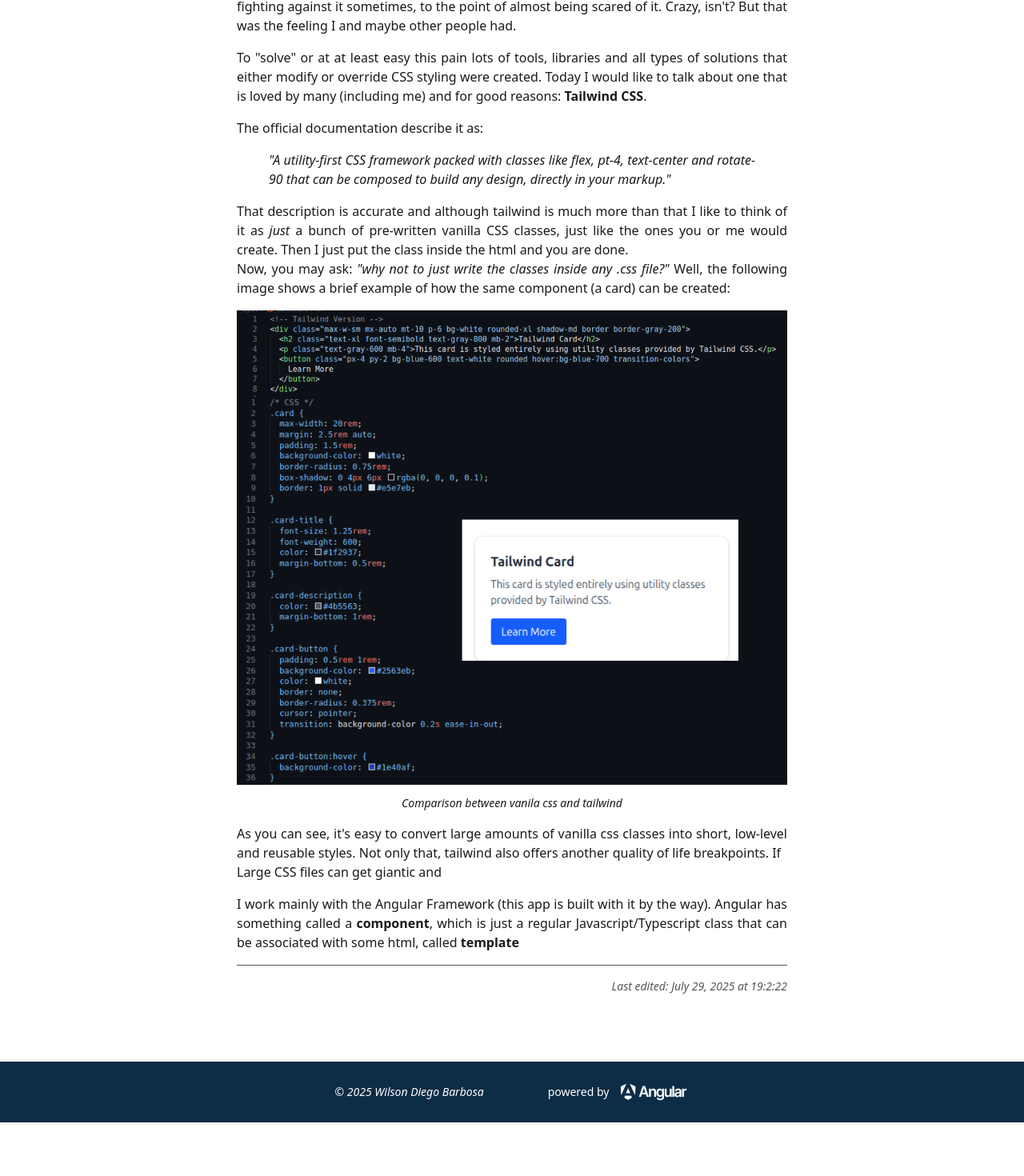
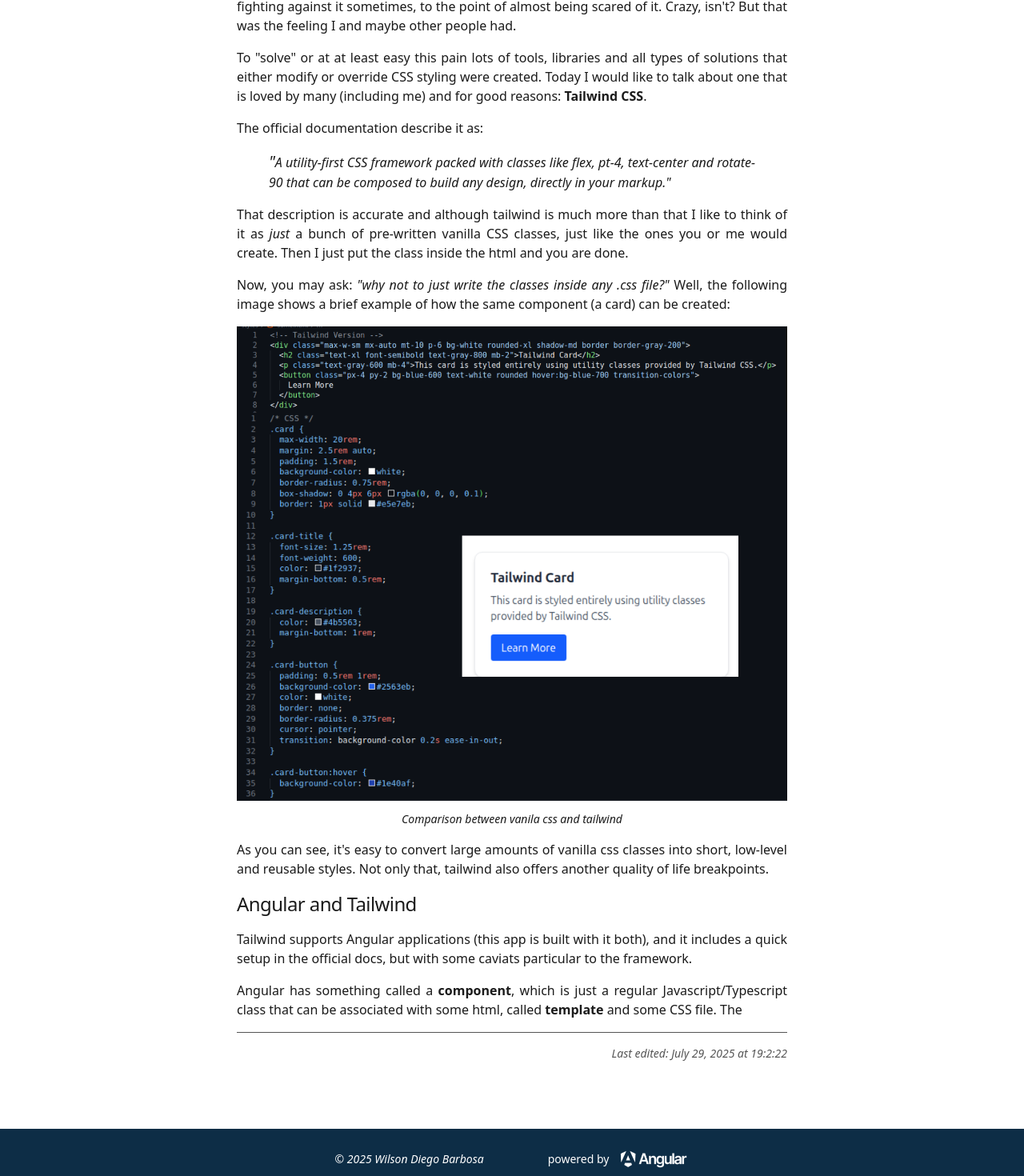
Before and after one commit to Wilson-Barbosa/my-page, an Angular app: page /blog/post-creator in a window 1280 px wide. Shown: the part 793-2263 px from the top of the page at 80% size. Before the commit the page ends 2196 px from the top, so only its background shows below. Built offline with nearby package versions, Linux system fonts and the light colour scheme.

Commit message:
wip: implementing blog feature
Add related posts section to BlogPostComponent. Add a comment to simpleBlogPostAssociator service.

```diff
--- a/src/app/blog/components/blog-post-creator/blog-post-creator.html
+++ b/src/app/blog/components/blog-post-creator/blog-post-creator.html
@@ -27,14 +27,14 @@
         </p>
 
         <p class="p-text italic mx-10">
-            "A utility-first CSS framework packed with classes like flex, pt-4, text-center and rotate-90 that can be composed to build any design, directly in your markup."
+            <span class="text-xl">"</span>A utility-first CSS framework packed with classes like flex, pt-4, text-center and rotate-90 that can be composed to build any design, directly in your markup."
         </p>
 
         <p class="p-text">
             That description is accurate and although tailwind is much more than that I like to think of it as <i>just</i> a bunch of pre-written vanilla CSS classes, just like the ones you or me would create. Then I just put the class inside the html and you are done.
         </p>
 
-        <p>
+        <p class="p-text">
             Now, you may ask: <i>"why not to just write the classes inside any .css file?"</i> Well, the following image shows a brief example of how the same component (a card) can be created:
         </p>
 
@@ -44,13 +44,19 @@
         </figure>
 
         <p class="p-text">
-            As you can see, it's easy to convert large amounts of vanilla css classes into short, low-level and reusable styles. Not only that, tailwind also offers another quality of life breakpoints. If
+            As you can see, it's easy to convert large amounts of vanilla css classes into short, low-level and reusable styles. Not only that, tailwind also offers another quality of life breakpoints.
         </p>
 
-        <p>Large CSS files can get giantic and</p>
+        <h3 class="header-4 mt-4">
+            Angular and Tailwind
+        </h3>
 
         <p class="p-text">
-            I work mainly with the Angular Framework (this app is built with it by the way). Angular has something called a <b>component</b>, which is just a regular Javascript/Typescript class that can be associated with some html, called <b>template</b>
+            Tailwind supports Angular applications (this app is built with it both), and it includes a quick setup in the official docs, but with some caviats particular to the framework.
+        </p>
+
+        <p class="p-text">
+            Angular has something called a <b>component</b>, which is just a regular Javascript/Typescript class that can be associated with some html, called <b>template</b> and some CSS file. The
         </p>
 
     </div>
--- a/src/app/blog/components/blog-post/blog-post.html
+++ b/src/app/blog/components/blog-post/blog-post.html
@@ -26,26 +26,25 @@
         {{ blogPost.lastUpdatedTimestampMiliseconds | fromUnixEpochMilisecondsToHourMinuteSecond }}
     </p>
 
-    <!-- Tags related to this post -->
-    <!-- <div class="mt-5">
-        <app-header label="Tags" [size]="4"></app-header>
+</div>
 
-        <div class="flex gap-3 mt-3">
-            @for (item of [1, 2, 3, 4]; track $index) {
-            <app-badge label="item"></app-badge>
-            }
-        </div>
-    </div> -->
+<!-- put similar posts here later -->
+<div class="sm:mx-6 md:mx-15 -mt-3 mb-10">
 
-    <!-- put similar posts here later -->
-    <!-- <div class="mt-10">
+    <app-header label="Related posts" [size]="4" class="text-(--primary-font-color)"></app-header>
 
-        <app-header label="Related posts" [size]="4" class="text-(--primary-font-color)"></app-header>
+    <div class="mt-5">
 
-        <div class="mt-5">
-            <app-blog-post-card [blogPost]="blogPost"></app-blog-post-card>
-        </div>
+        @if(relatedPosts.length === 0) {
+        <app-p-text class="text-(--secondary-font-color)">
+            <i class="bi bi-exclamation-circle"></i>
+            <span class="italic ml-2">No related posts available</span>
+        </app-p-text>
+        }
 
-    </div> -->
+        @for (post of relatedPosts; track $index) {
+        <app-blog-post-card [blogPost]="blogPost"></app-blog-post-card>
+        }
+    </div>
 
 </div>
--- a/src/app/blog/components/blog-post/blog-post.ts
+++ b/src/app/blog/components/blog-post/blog-post.ts
@@ -11,18 +11,21 @@
 import { FromUnixEpochMilisecondsToHourMinuteSecondPipe } from "../../../shared/pipes/from-unix-epoch-miliseconds-to-hour-minute-second-pipe";
 import { PText } from '../p-text/p-text';
 import { FromUnixEpochMilisecondsToCustomTimeAgoPipe } from "../../../shared/pipes/from-unix-epoch-miliseconds-to-custom-time-ago-pipe";
+import { BlogPostAssociator } from '../../models/blog-post-associator';
+import { SimplePostAssociator } from '../../services/simple-post-associator/simple-post-associator';
 
 /**
- * Component for a complete post, with title, bodies
+ * Component for a complete post, with title, body, related posts etc...
  */
 @Component({
     selector: 'app-blog-post',
-    imports: [Header, BlogPostCard, Image, FromUnixEpochMilisecondsToDayMonthYearPipe, FromUnixEpochMilisecondsToHourMinuteSecondPipe, FromUnixEpochMilisecondsToCustomTimeAgoPipe],
+    imports: [Header, BlogPostCard, Image, FromUnixEpochMilisecondsToDayMonthYearPipe, FromUnixEpochMilisecondsToHourMinuteSecondPipe, FromUnixEpochMilisecondsToCustomTimeAgoPipe, PText],
     templateUrl: './blog-post.html',
     styleUrl: './blog-post.css'
 })
 export class BlogPost implements OnInit {
 
+    private readonly blogPostAssociator: BlogPostAssociator = inject(SimplePostAssociator);
     private readonly blogPostLoader: BlogPostLoader = inject(BlogPostJsonLoader);
     private readonly activatedRoute: ActivatedRoute = inject(ActivatedRoute);
     private readonly router: Router = inject(Router);
@@ -31,6 +34,7 @@
 
     displayLoadingPage: boolean = false;
     blogPost: BlogPostObject = {} as BlogPostObject;
+    relatedPosts: BlogPostObject[] = [];
 
     ngOnInit(): void {
         this.loadBlogPost();
@@ -44,7 +48,10 @@
         const postId: string | null = this.activatedRoute.snapshot.paramMap.get(this.POST_ID_URL_PARAM_NAME);
 
         this.blogPostLoader.getBlogPostById(Number(postId)).subscribe({
-            next: (post) => this.blogPost = post,
+            next: (post) => {
+                this.blogPost = post;
+                this.loadRelatedBlogPosts(post);
+            },
             error: (err) => this.redirectToNotFoundPage()
         });
     }
@@ -53,5 +60,8 @@
         this.router.navigateByUrl("blog");
     }
 
+    loadRelatedBlogPosts(post: BlogPostObject): void {
+        this.blogPostAssociator.loadRelatedPostsTo(post);
+    }
 
 }
--- a/src/styles.css
+++ b/src/styles.css
@@ -67,7 +67,7 @@
     margin-top: 1rem;
 }
 
-.figure-image > figcaption {
+.figure-image>figcaption {
     display: none;
     font-size: 0.875rem;
     margin-top: 0.750rem;
@@ -77,7 +77,73 @@
 
 /* sm-breakpoint */
 @media (min-width: 40rem) {
-    .figure-image > figcaption {
+    .figure-image>figcaption {
         display: block;
     }
 }
+
+.header-1 {
+    font-size: 2.25rem;
+    line-height: 1.1111;
+    font-weight: 700;
+    letter-spacing: -0.025em;
+}
+
+.header-2 {
+    font-size: 1.875rem;
+    line-height: 1.3333;
+    font-weight: 600;
+    letter-spacing: -0.025em;
+}
+
+.header-3 {
+    font-size: 1.5rem;
+    line-height: 1.3333;
+    font-weight: 600;
+    letter-spacing: -0.025em;
+}
+
+.header-4 {
+    font-size: 1.25rem;
+    line-height: 1.4;
+    font-weight: 500;
+    letter-spacing: -0.025em;
+}
+
+.header-5 {
+    font-size: 1.125rem;
+    line-height: 1.5556;
+    font-weight: 500;
+    letter-spacing: 0em;
+}
+
+.header-6 {
+    font-size: 1rem;
+    line-height: 1.5;
+    font-weight: 500;
+    letter-spacing: 0em;
+}
+
+/* lg-breakpoint */
+@media (min-width: 64rem) {
+    .header-1 {
+        font-size: 3rem;
+        line-height: 1;
+    }
+
+    .header-2 {
+        font-size: 2.25rem;
+        line-height: 1.1111;
+    }
+
+    .header-3 {
+        font-size: 1.875rem;
+        line-height: 1.2;
+    }
+
+    .header-4 {
+        font-size: 1.5rem;
+        line-height: 1.3333;
+    }
+
+}
```
Also changed, not shown: src/app/blog/services/simple-post-associator/simple-post-associator.ts (+5 -2 lines).
